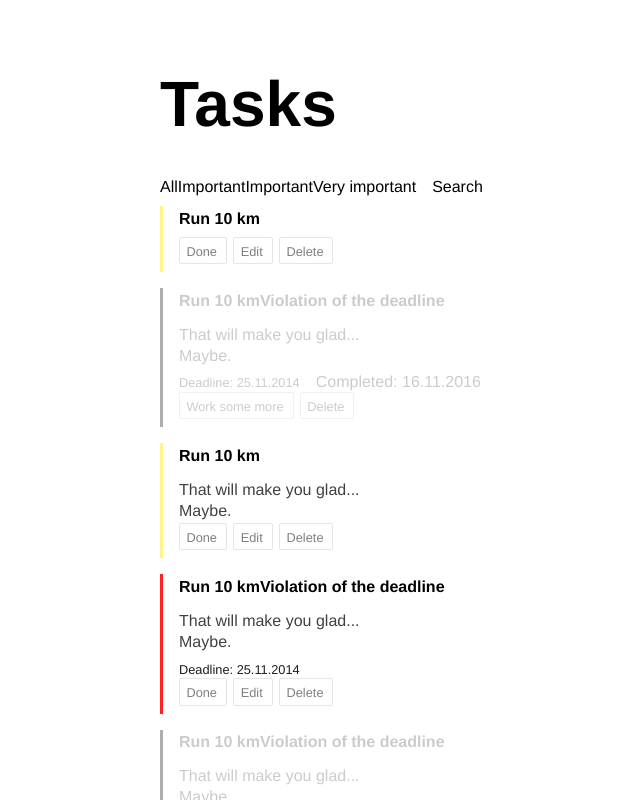
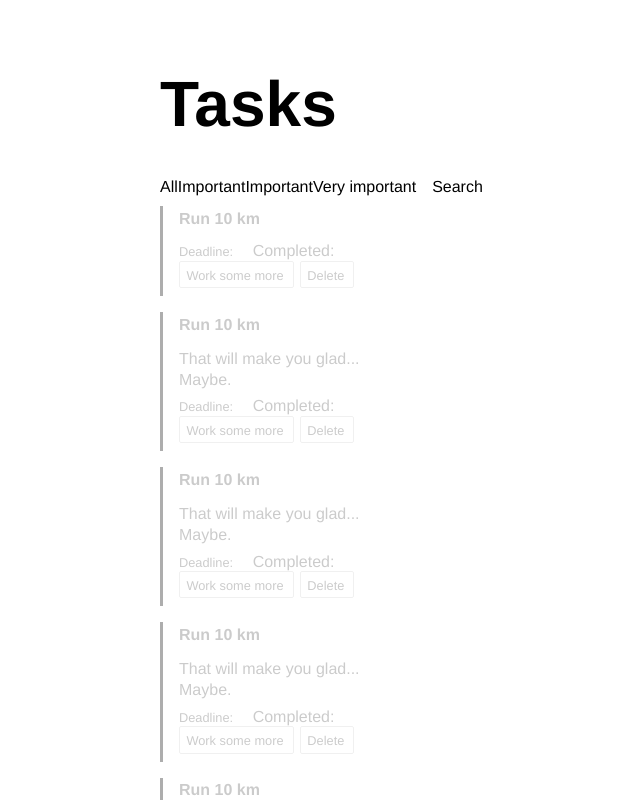
Before and after one commit to trial-trip/allmax-task-manager, a React app: page / in a window 1280 px wide. Shown: the top 800 px of the page, without its empty margins (130-770 px from the left). Built offline with nearby package versions, Linux system fonts and the light colour scheme; the HTML template or start-up script is replaced by a standard one.

Commit message:
new Dates generator

```diff
--- a/src/initialState.js
+++ b/src/initialState.js
@@ -10,6 +10,10 @@ try {
 const randomBool = () => Math.random() < .5
 const randomPriority = () => Math.floor(Math.random() * 3)
 
+const yearDuration = (365 * 24 * 3600 * 1000)
+const startingDate = Date.parse('2017.09.01')
+const randomDate = () => Math.floor(Math.random() * yearDuration) + startingDate
+
 const stateDemo = {
   priorityFilter: 'SHOW_ALL',
   tasks: Array(17)
@@ -18,12 +22,12 @@ const stateDemo = {
       title: 'Run 10 km',
       description: 'That will make you glad...\n\nMaybe.',
       priority: 1,
-      deadline: '2014-11-25T03:13:37.000Z',
-      completionDate: '2016-11-16T03:13:37.000Z'
+      deadline: 'DATE_UNSET',
+      completionDate: 'DATE_UNSET'
     })
     .map((item, i) => ({ ...item, id: i }))
-    .map((item, i) => ((randomBool()) ? { ...item, completionDate: '' } : item))
-    .map((item, i) => ((randomBool()) ? { ...item, deadline: '' } : item))
+    .map((item, i) => ({ ...item, completionDate: randomBool() ? randomDate() : 'DATE_UNSET' }))
+    .map((item, i) => ({ ...item, deadline: randomBool() ? randomDate() : 'DATE_UNSET' }))
     .map((item, i) => ((randomBool()) ? { ...item, description: '' } : item))
     .map((item, i) => ({ ...item, priority: randomPriority() }))
 }
```
